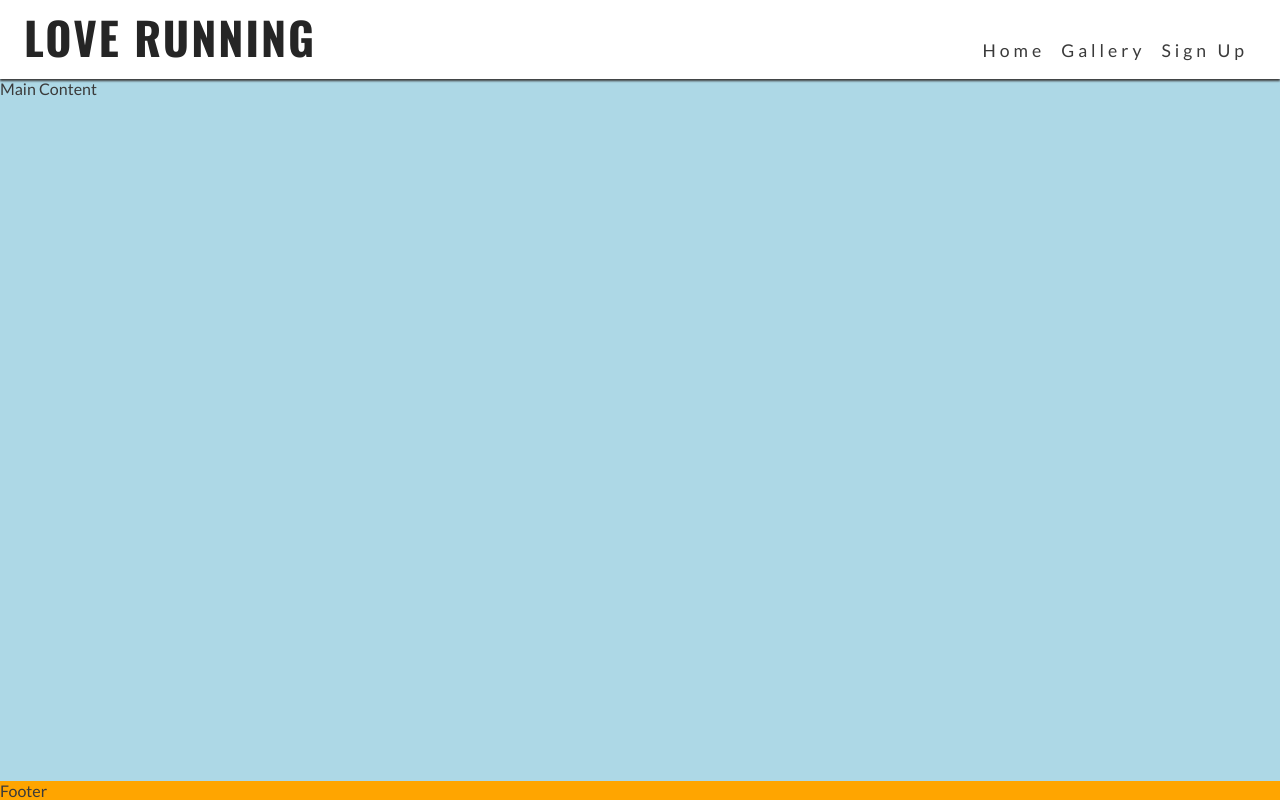
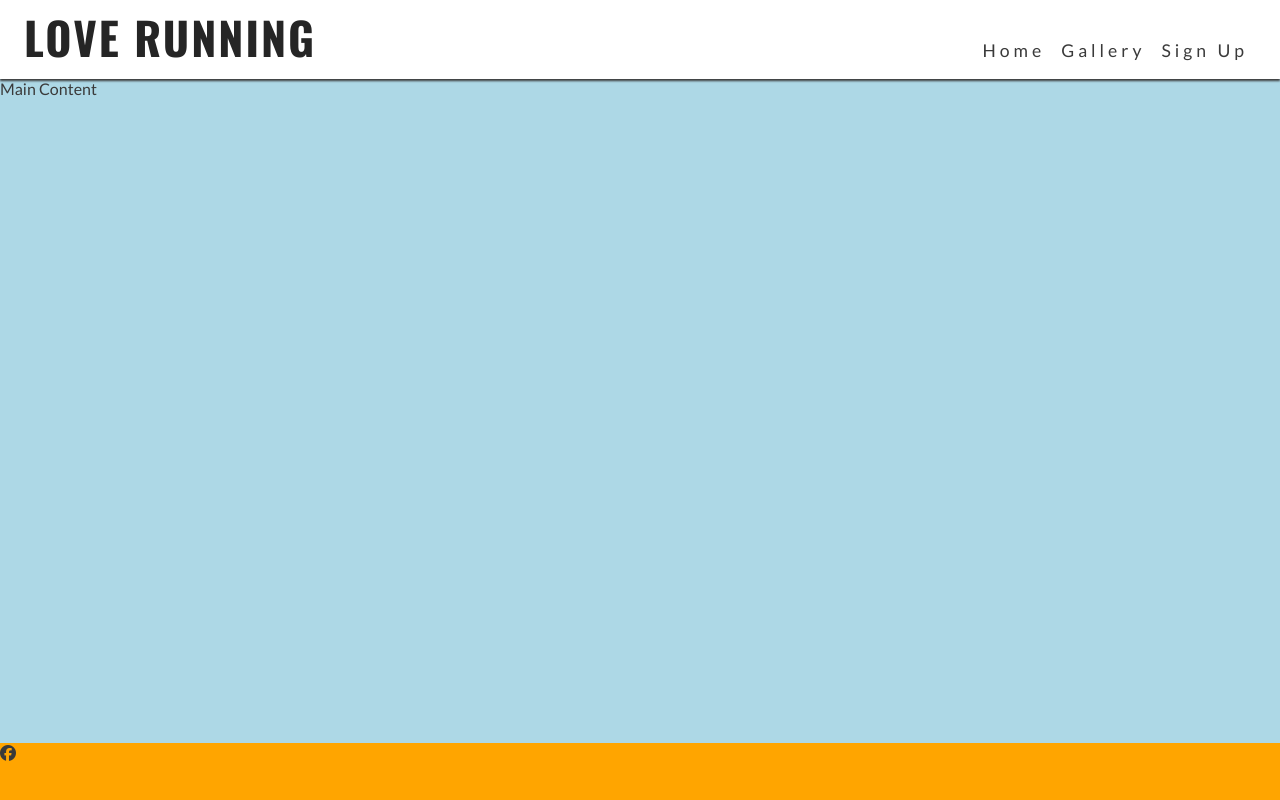
Before and after one commit to TerenceTamuka/love-running, a plain HTML site: page index.html in a window 1280 px wide. Drawn offline with nearby package versions, Linux system fonts and the light colour scheme.

Commit message:
Add font awesome and first footer link

```diff
--- a/index.html
+++ b/index.html
@@ -5,7 +5,8 @@
     <meta charset="UTF-8">
     <meta name="viewport" content="width=device-width, initial-scale=1.0">
     <!--Meta tags for search engines-->
-    <meta name="description" content="Love Running. Club for runners in Dublin, Ireland. Urban running, trail running. Dublin docklands and Pheonix Park">
+    <meta name="description"
+        content="Love Running. Club for runners in Dublin, Ireland. Urban running, trail running. Dublin docklands and Pheonix Park">
     <meta name="keywords" content="love running, run, running club, runners, Ireland, Dublin, sport, exercise">
 
     <!--Title-->
@@ -22,7 +23,9 @@
 
 <body>
     <!--Header element to display the header content-->
-    <head><Header>
+
+    <head>
+        <Header>
             <a href="index.html">
                 <h1 id="logo">Love Running</h1>
             </a>
@@ -42,7 +45,17 @@
         <main>Main Content</main>
 
         <!--Footer element to display the footer content-->
-    <footer>Footer</footer>
+        <footer>
+            <ul>
+                <li><a href="https://www.facebook.com" target="_blank" rel="noopener"
+                        aria-label="Visit our Facebook page (opens in a new tab)"></a><i class="fa-brands fa-facebook"></i></li>
+                <li><a href="https://www.facebook.com" target="_blank"></a></li>
+                <li><a href="https://www.facebook.com" target="_blank"></a></li>
+            </ul>
+        </footer>
+
+        <!--Font Awesome kit-->
+        <script src="https://kit.fontawesome.com/eaf057267a.js" crossorigin="anonymous"></script>
 
 </body>
 
```
Lines whose indentation alone changed are shown as unchanged.
